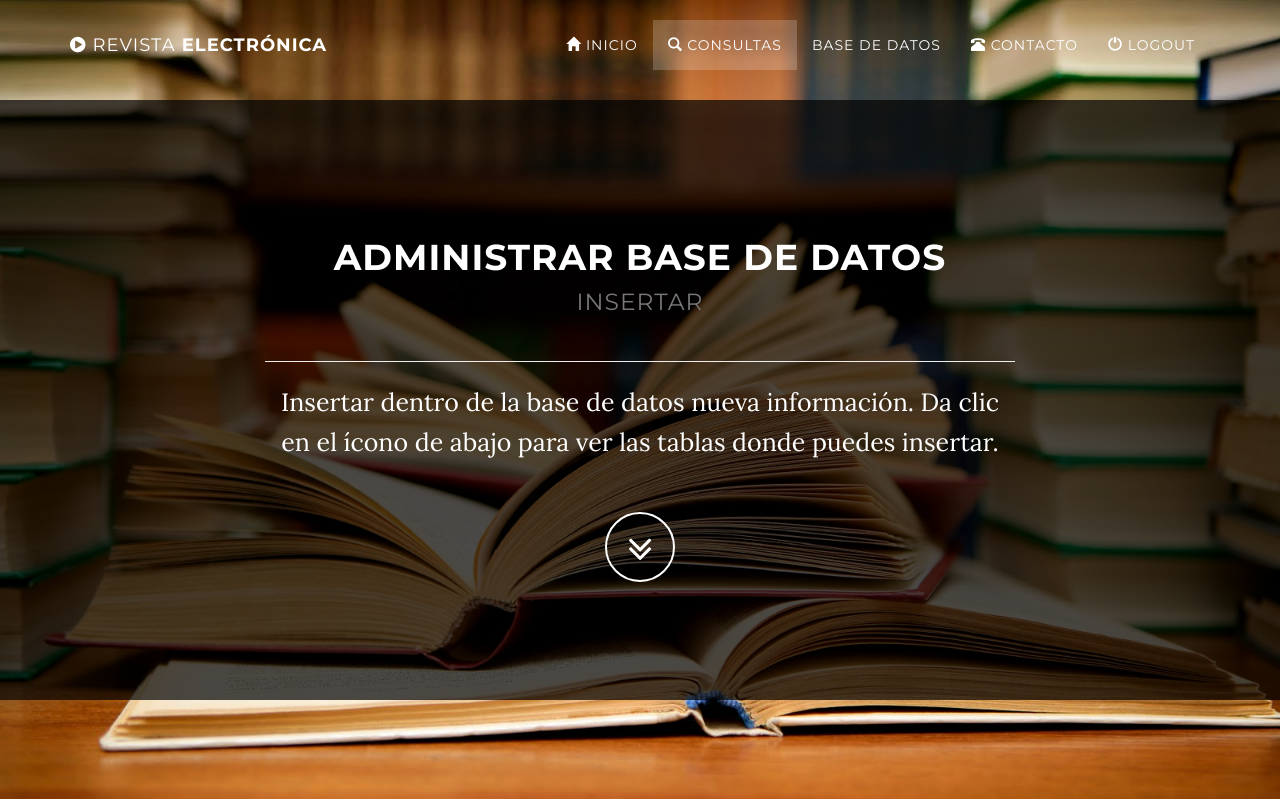
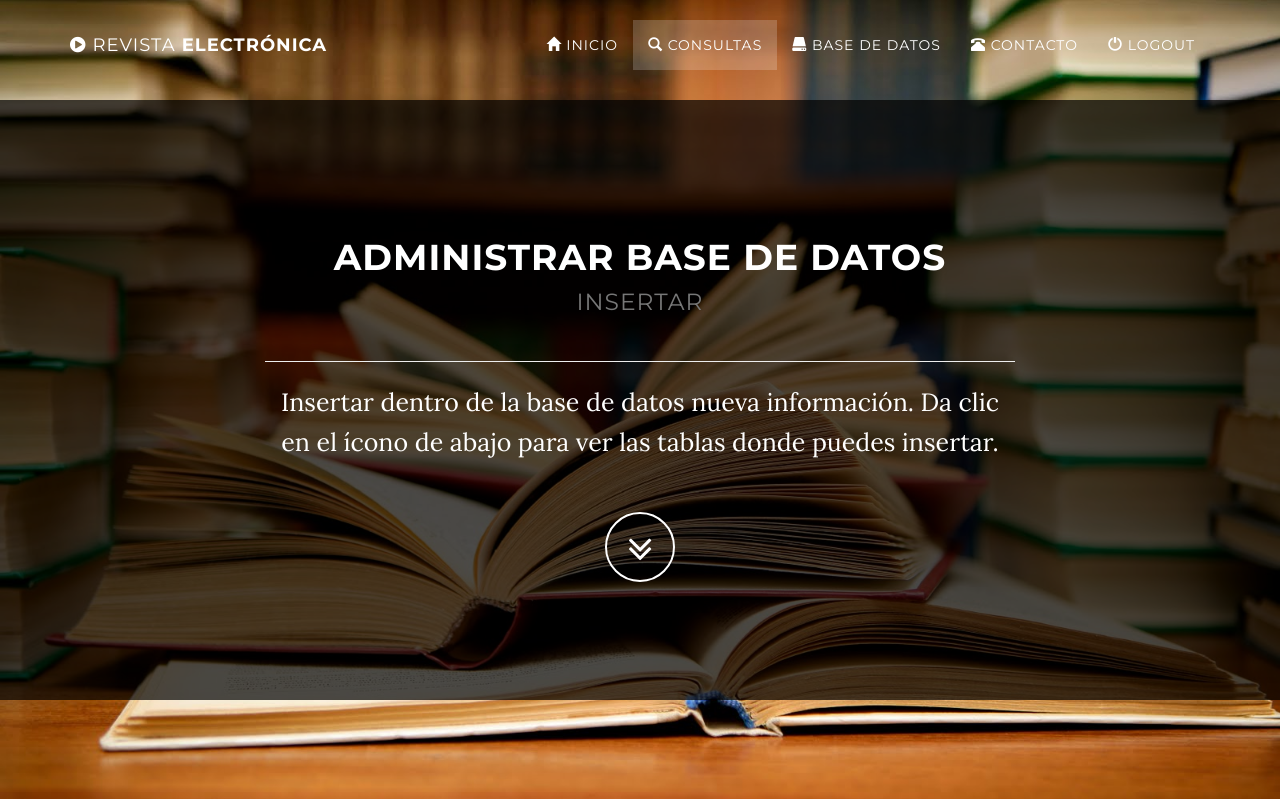
Before and after one commit to dbalcazarr/ProyectoFinal, a PHP site: page /php/views/site/BD.php in a window 1280 px wide. Shown: the top 799 px of the page. Run offline with PHP 8.4, Linux system fonts and the light colour scheme; the visitor is signed in with stand-in values (Sample User, id 1); some libraries are stand-ins or nearby versions.

Commit message:
Proyecto Final template

```diff
--- a/views/layouts/header.php
+++ b/views/layouts/header.php
@@ -82,7 +82,7 @@
                     <?php
                         if(isset($_SESSION['user'])){
                             echo '<li class="page-scroll">
-                                <a href="'.BASEURL.'/views/site/BD.php">Base de Datos</a>
+                                <a href="'.BASEURL.'/views/site/BD.php"><span class="glyphicon glyphicon-hdd"></span> Base de Datos</a>
                                 </li>';
                         }
                     ?>
```
